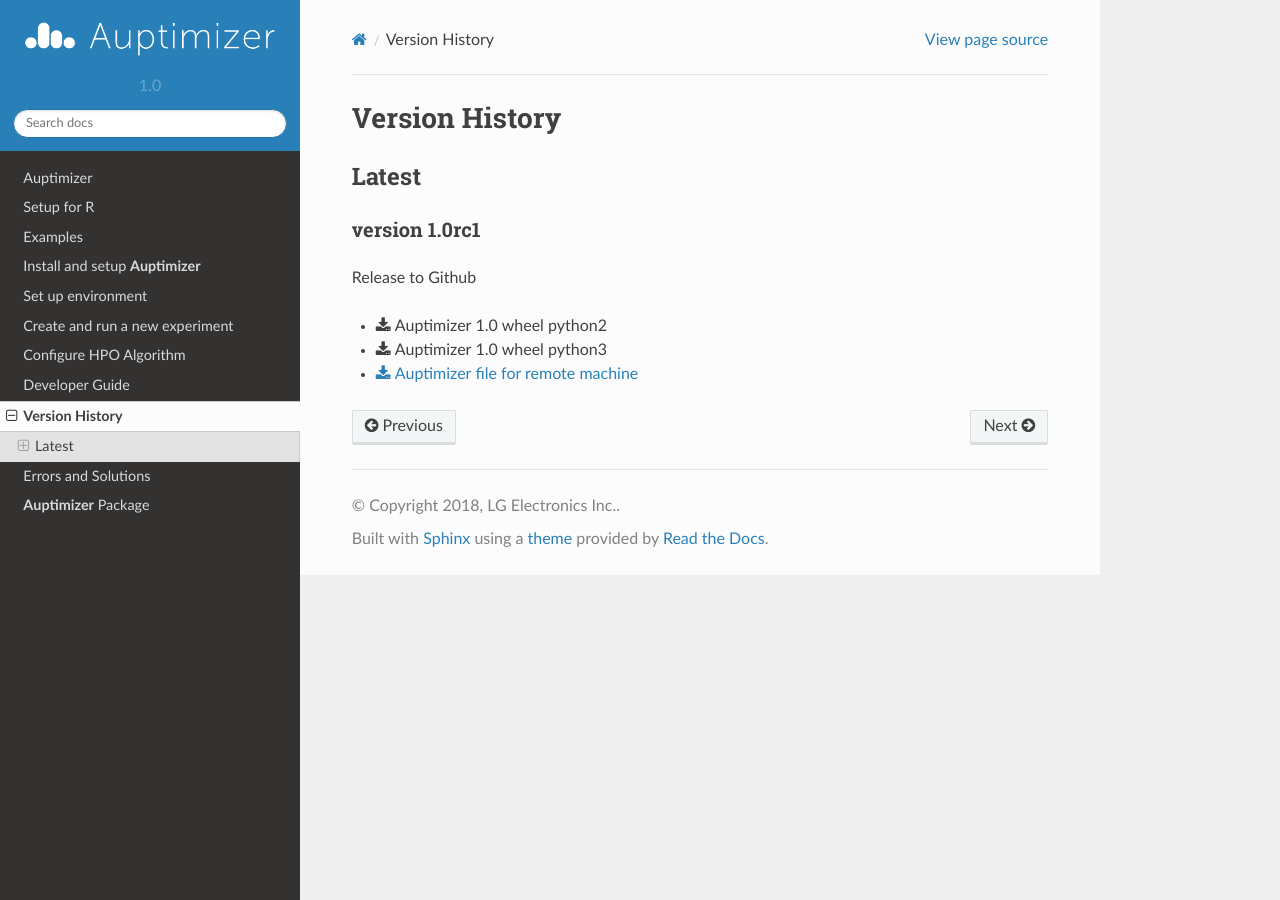
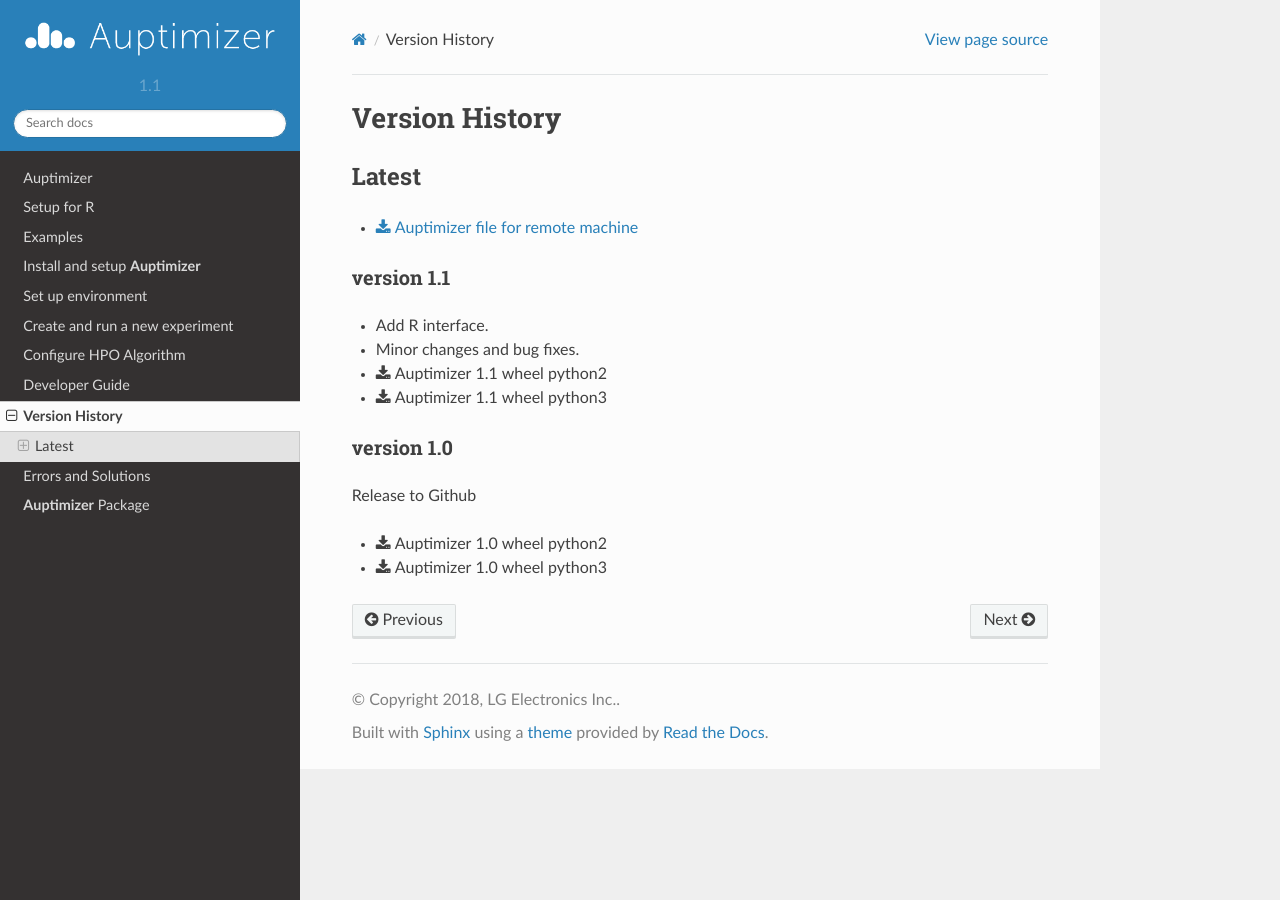
Before and after one commit to LGE-ARC-AdvancedAI/auptimizer, a Sphinx documentation site: the page built from docs/version.rst, in a window 1280 px wide. Built offline with Sphinx 7.4.7 and the Read the Docs theme 2.0.0, drawn with Linux system fonts in a browser that asks for light colours; the version number is read from the project's files by our own code.

Commit message:
merge versions into __init__.py

```diff
--- a/docs/conf.py
+++ b/docs/conf.py
@@ -15,7 +15,7 @@
 import os
 import sys
 sys.path.insert(0, os.path.abspath('../src'))
-
+import aup
 
 # -- Project information -----------------------------------------------------
 
@@ -24,7 +24,7 @@
 author = 'LG Electronics Inc.'
 
 # The short X.Y version
-version = '1.0'
+version = aup.__version__
 # The full version, including alpha/beta/rc tags
 release = ''
 
--- a/docs/version.rst
+++ b/docs/version.rst
@@ -4,11 +4,22 @@
 Latest
 ------
 
-version 1.0rc1
++ :download:`Auptimizer file for remote machine <archive/aup.py>`
+
+version 1.1
+~~~~~~~~~~~~~~
+
++ Add R interface.
++ Minor changes and bug fixes.
+
++ :download:`Auptimizer 1.1 wheel python2 <archive/Auptimizer-1.1-py2-none-any.whl>`
++ :download:`Auptimizer 1.1 wheel python3 <archive/Auptimizer-1.1-py3-none-any.whl>`
+
+
+version 1.0
 ~~~~~~~~~~~~~~
 
 Release to Github
 
 + :download:`Auptimizer 1.0 wheel python2 <archive/Auptimizer-1.0-py2-none-any.whl>`
 + :download:`Auptimizer 1.0 wheel python3 <archive/Auptimizer-1.0-py3-none-any.whl>`
-+ :download:`Auptimizer file for remote machine <archive/aup.py>`
--- a/src/aup/__init__.py
+++ b/src/aup/__init__.py
@@ -6,4 +6,4 @@
 from .aup import BasicConfig
 from .aup import print_result
 
-__version__ = "1.0"
+__version__ = "1.1"
```
Also changed, not shown: setup.py (+18 -1 lines), 2 other files.
